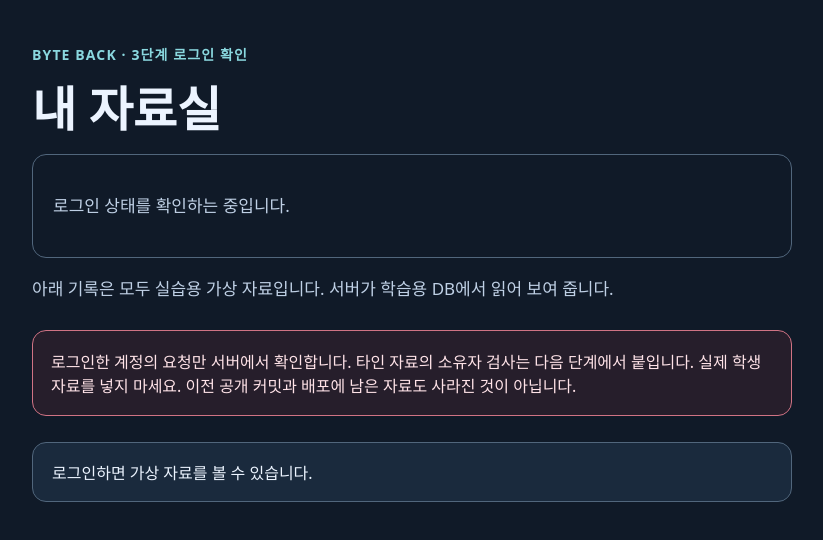
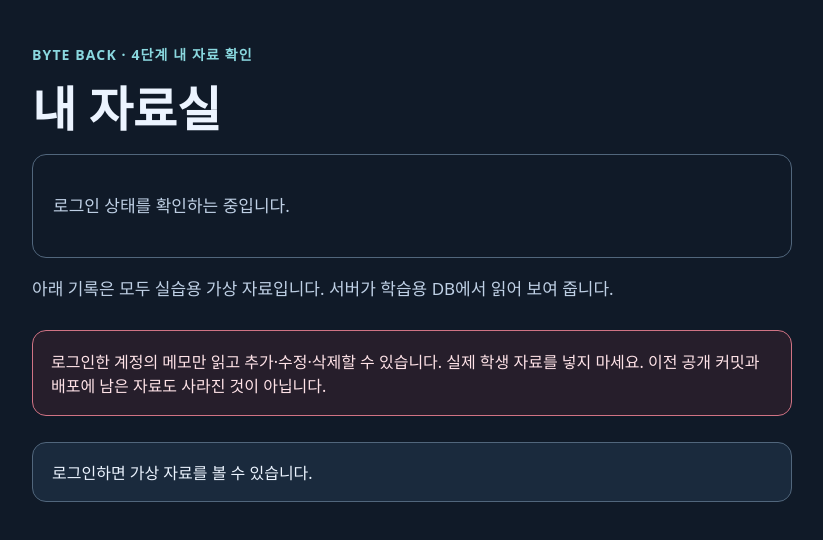
Before and after one commit to PeterAhnn/choi-bujang-secret-vault, a website with bundled scripts: page public/index.html in a window 1280 px wide. Shown: the whole page, without its empty margins (228-1051 px from the left). Built offline with nearby package versions, Linux system fonts and the light colour scheme; a script that the page names is missing.

Commit message:
4단계 소유자 제한 화면 안내

```diff
--- a/public/index.html
+++ b/public/index.html
@@ -28,7 +28,7 @@
 </head>
 <body>
   <main>
-    <div class="eyebrow">BYTE BACK · 3단계 로그인 확인</div>
+    <div class="eyebrow">BYTE BACK · 4단계 내 자료 확인</div>
     <h1>내 자료실</h1>
     <section class="auth-panel" aria-label="자료실 로그인">
       <p id="auth-status" role="status">로그인 상태를 확인하는 중입니다.</p>
@@ -41,7 +41,7 @@
       <p id="auth-error" role="alert" hidden></p>
     </section>
     <p>아래 기록은 모두 실습용 가상 자료입니다. 서버가 학습용 DB에서 읽어 보여 줍니다.</p>
-    <div class="notice">로그인한 계정의 요청만 서버에서 확인합니다. 타인 자료의 소유자 검사는 다음 단계에서 붙입니다. 실제 학생 자료를 넣지 마세요. 이전 공개 커밋과 배포에 남은 자료도 사라진 것이 아닙니다.</div>
+    <div class="notice">로그인한 계정의 메모만 읽고 추가·수정·삭제할 수 있습니다. 실제 학생 자료를 넣지 마세요. 이전 공개 커밋과 배포에 남은 자료도 사라진 것이 아닙니다.</div>
     <section id="note-editor" class="auth-panel" aria-label="가상 메모 작성" hidden>
       <form id="note-form">
         <label>메모 제목<input id="note-title" maxlength="100" required></label>
```
Also changed, not shown: docs/DEFENSE-STEP-04.md (+1 -0 lines).
